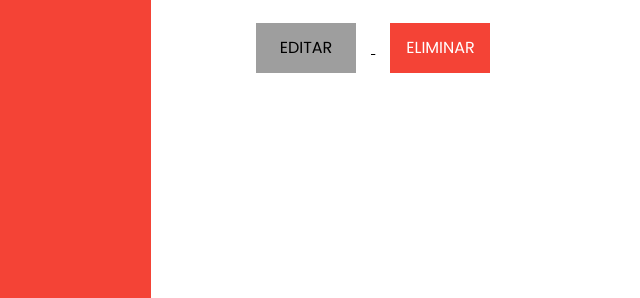
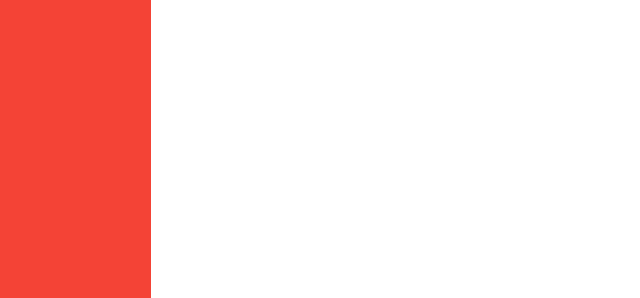
Before and after one commit to grup3software/JointProject, a Django app: template StorageAndGo/templates/info_sala2.html in a window 1280 px wide. Shown: the part 502-800 px from the top of the page, without its empty margins (99-739 px from the left). Run offline with Django 3.2, Linux system fonts and the light colour scheme; the template is opened without the code that fills it, so the values that code supplies are empty; some libraries are stand-ins or nearby versions.

Commit message:
ceo cant edit or add sala

```diff
--- a/StorageAndGo/templates/info_sala2.html
+++ b/StorageAndGo/templates/info_sala2.html
@@ -13,10 +13,10 @@
         <li><b>TEMPERATURA MAXIMA: </b> {{ sala.temperatureMax }}ºC</li>
         <li><b>DESCRIPCION: </b> {{ sala.description }}</li>
     </ul>
-    <a href='{% url "storageandgo:modify_sala" sala.pk %}'>
-        <button class="w3-button w3-grey" style="width: 100px; height: 50px; margin: 15px">EDITAR</button>
-    </a>
-    <a href='{% url "storageandgo:sala_delete" sala.pk %}'>
-        <button class="w3-button w3-red" style="width: 100px; height: 50px; margin: 15px">ELIMINAR</button>
-    </a>
+{#    <a href='{% url "storageandgo:modify_sala" sala.pk %}'>#}
+{#        <button class="w3-button w3-grey" style="width: 100px; height: 50px; margin: 15px">EDITAR</button>#}
+{#    </a>#}
+{#    <a href='{% url "storageandgo:sala_delete" sala.pk %}'>#}
+{#        <button class="w3-button w3-red" style="width: 100px; height: 50px; margin: 15px">ELIMINAR</button>#}
+{#    </a>#}
 {% endblock %}
--- a/StorageAndGo/templates/mapa-salas2.html
+++ b/StorageAndGo/templates/mapa-salas2.html
@@ -18,5 +18,5 @@
                {% endif %}
             {% endfor %}
 
-            <a href= {% url 'storageandgo:afegir_sala' %}><button class="w3-button w3-circle w3-black w3-display-bottomright"style="position: fixed; width:1.5cm; height:1.5cm; margin-right: 2%; margin-bottom: 2%">+</button></a>
+{#            <a href= {% url 'storageandgo:afegir_sala' %}><button class="w3-button w3-circle w3-black w3-display-bottomright"style="position: fixed; width:1.5cm; height:1.5cm; margin-right: 2%; margin-bottom: 2%">+</button></a>#}
     {% endblock %}
```
